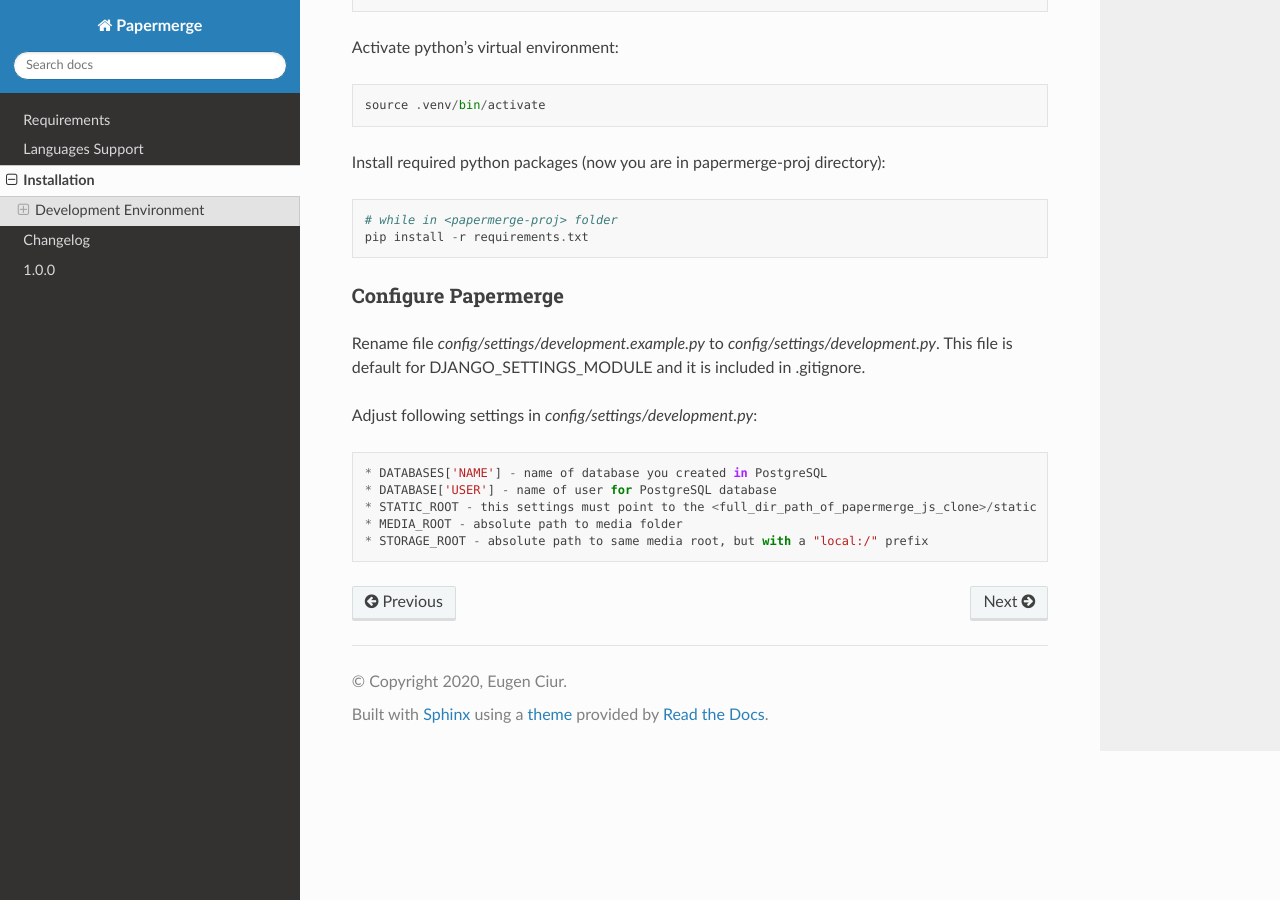
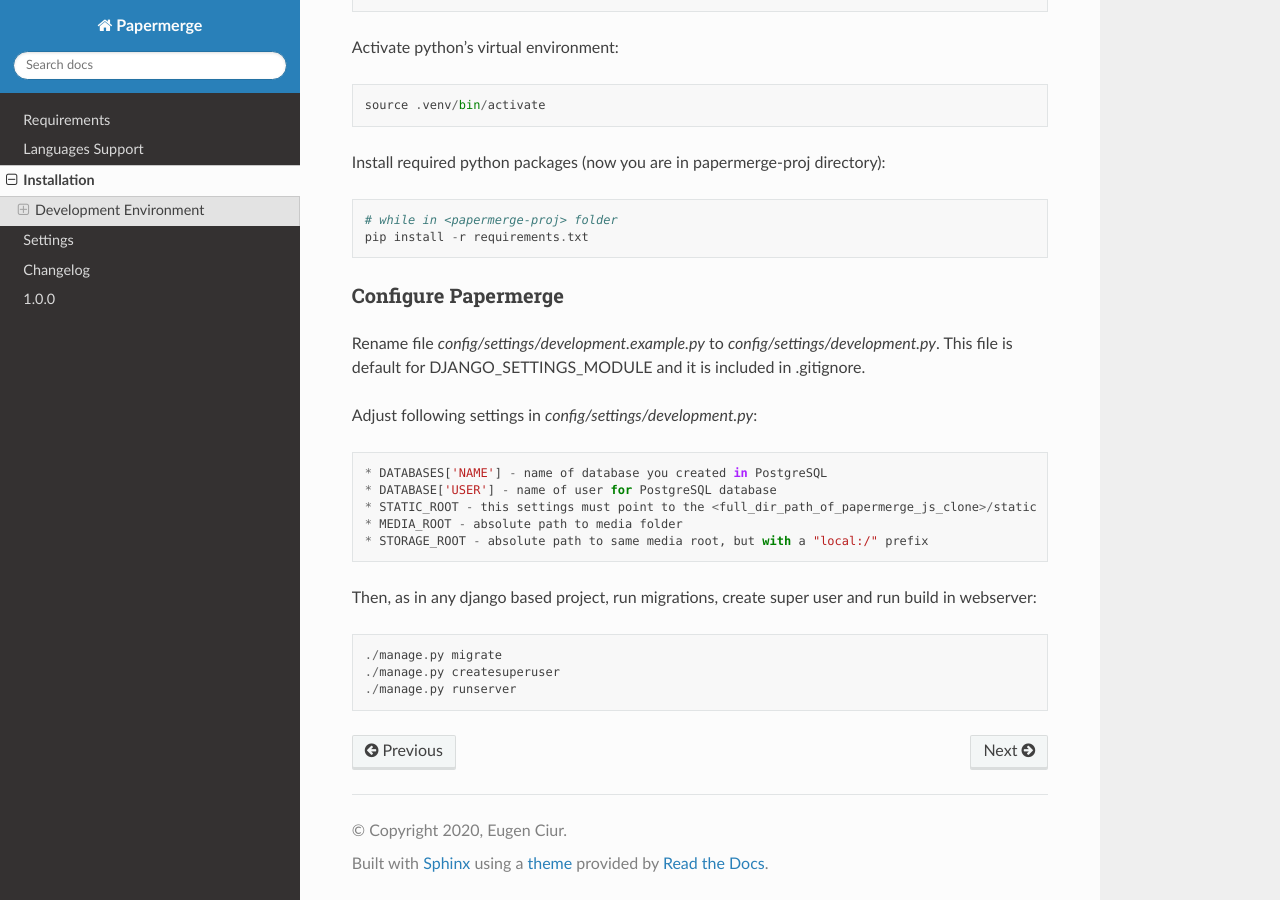
Before and after one commit to ciur/papermerge, a Sphinx documentation site: the page built from docs/source/installation.rst, in a window 1280 px wide and 900 px high, scrolled down 1863 px. Built offline with Sphinx 7.4.7 and the Read the Docs theme 2.0.0, drawn with Linux system fonts in a browser that asks for light colours.

Commit message:
Documentation

```diff
--- a/docs/source/index.rst
+++ b/docs/source/index.rst
@@ -19,6 +19,7 @@
    requirements
    languages
    installation
+   settings
    changelog
 
 
--- a/docs/source/installation.rst
+++ b/docs/source/installation.rst
@@ -98,3 +98,9 @@
 * STATIC_ROOT - this settings must point to the <full_dir_path_of_papermerge_js_clone>/static
 * MEDIA_ROOT - absolute path to media folder
 * STORAGE_ROOT - absolute path to same media root, but with a "local:/" prefix
+
+Then, as in any django based project, run migrations, create super user and run build in webserver::
+
+     ./manage.py migrate
+     ./manage.py createsuperuser
+     ./manage.py runserver
```
Also changed, not shown: docs/source/settings.rst (added, +20 -0 lines).
